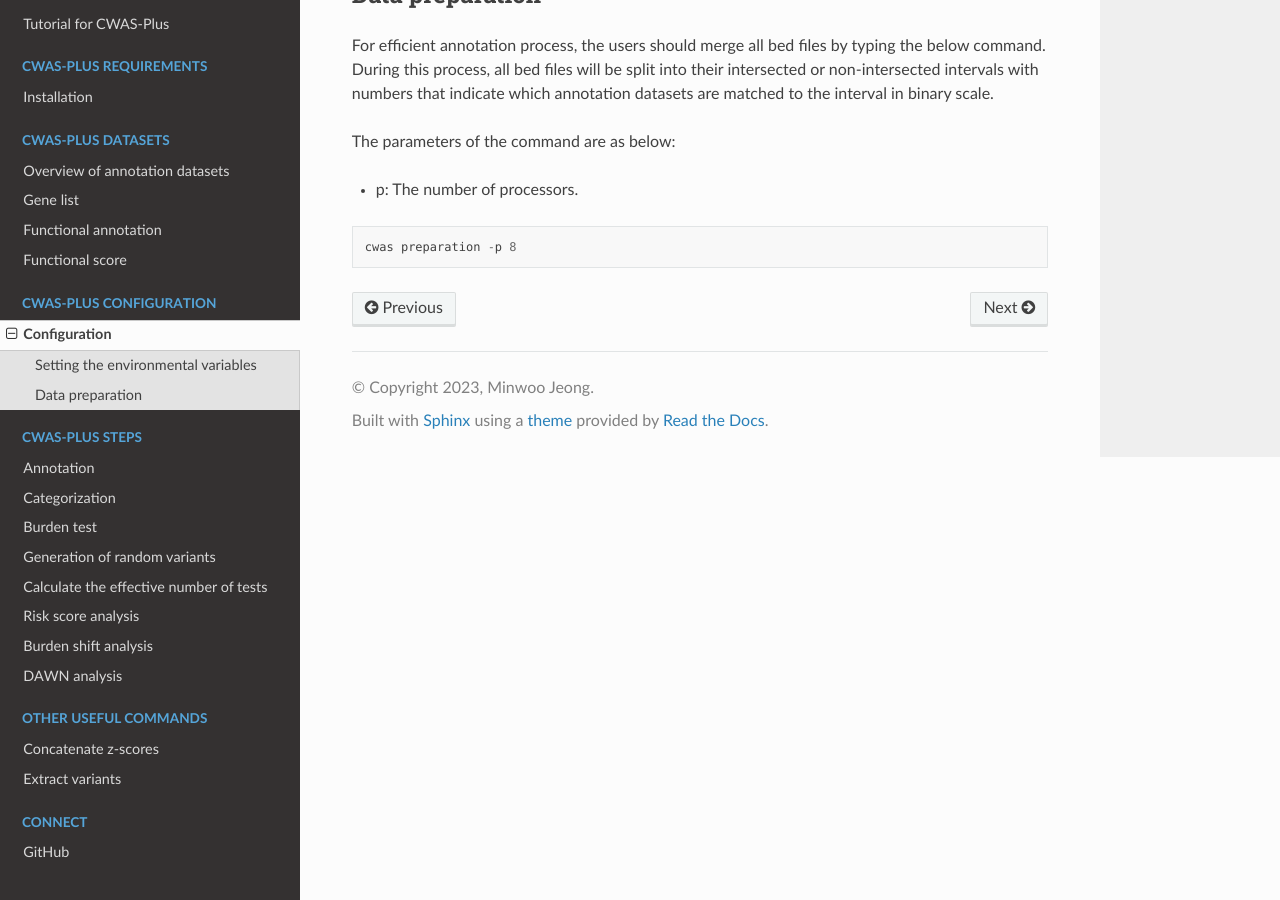
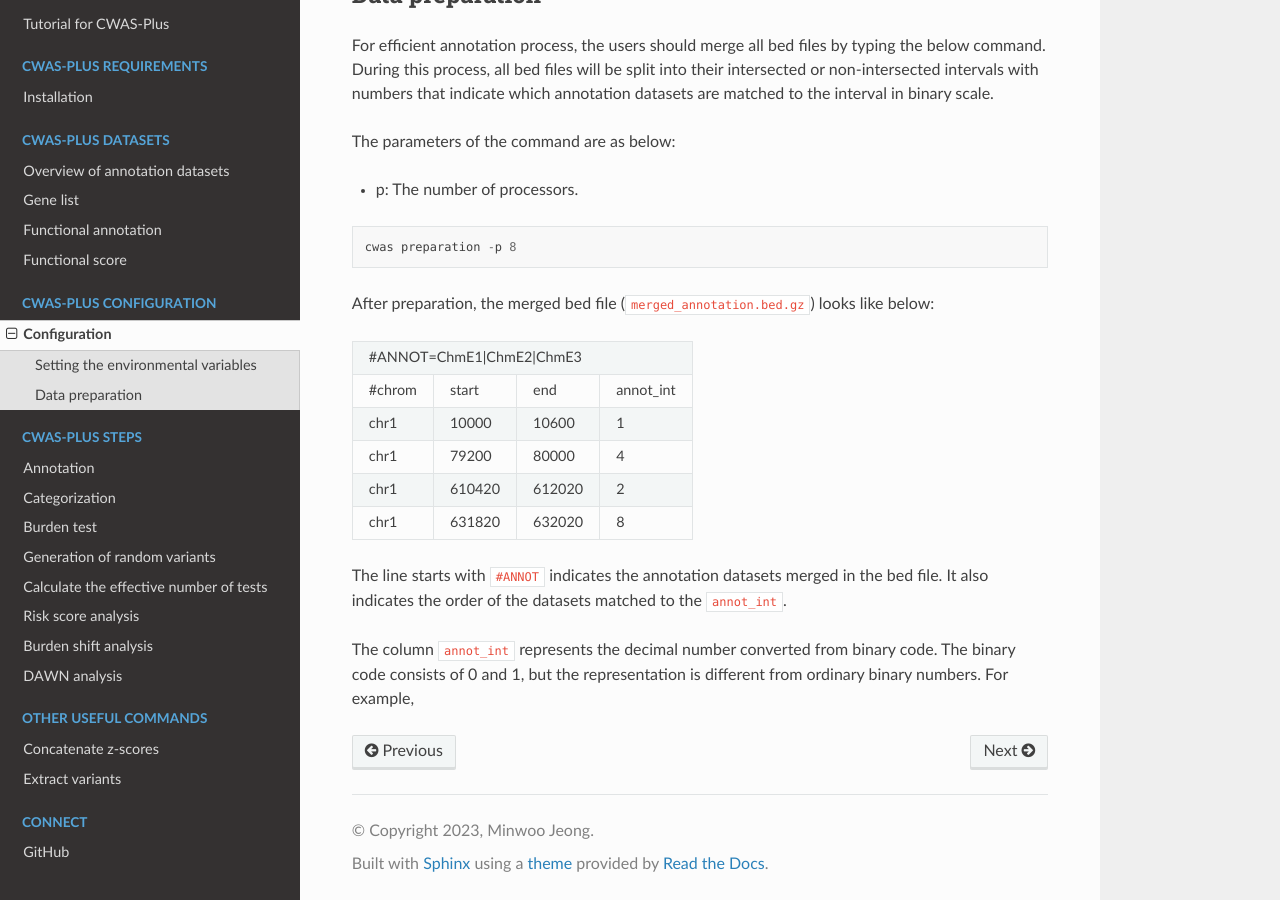
Before and after one commit to joonan-lab/cwas, a Sphinx documentation site: the page built from docs/config/configuration.rst, in a window 1280 px wide and 900 px high, scrolled down 1364 px. Built offline with Sphinx 7.4.7 and the Read the Docs theme 2.0.0, drawn with Linux system fonts in a browser that asks for light colours.

Commit message:
Update configuration.rst

```diff
--- a/docs/config/configuration.rst
+++ b/docs/config/configuration.rst
@@ -48,3 +48,24 @@ The parameters of the command are as below:
 .. code-block:: solidity
 
     cwas preparation -p 8
+
+
+After preparation, the merged bed file (``merged_annotation.bed.gz``) looks like below:
+
++---------------------------------+
+|#ANNOT=ChmE1|ChmE2|ChmE3         |
++-------+--------+------+---------+
+|#chrom | start  |  end |annot_int|
++-------+--------+------+---------+
+|chr1   | 10000  |10600 |1        |
++-------+--------+------+---------+
+|chr1   | 79200  |80000 |4        |
++-------+--------+------+---------+
+|chr1   | 610420 |612020|2        |
++-------+--------+------+---------+
+|chr1   | 631820 |632020|8        |
++-------+--------+------+---------+
+
+The line starts with ``#ANNOT`` indicates the annotation datasets merged in the bed file. It also indicates the order of the datasets matched to the ``annot_int``.
+
+The column ``annot_int`` represents the decimal number converted from binary code. The binary code consists of 0 and 1, but the representation is different from ordinary binary numbers. For example,
```
